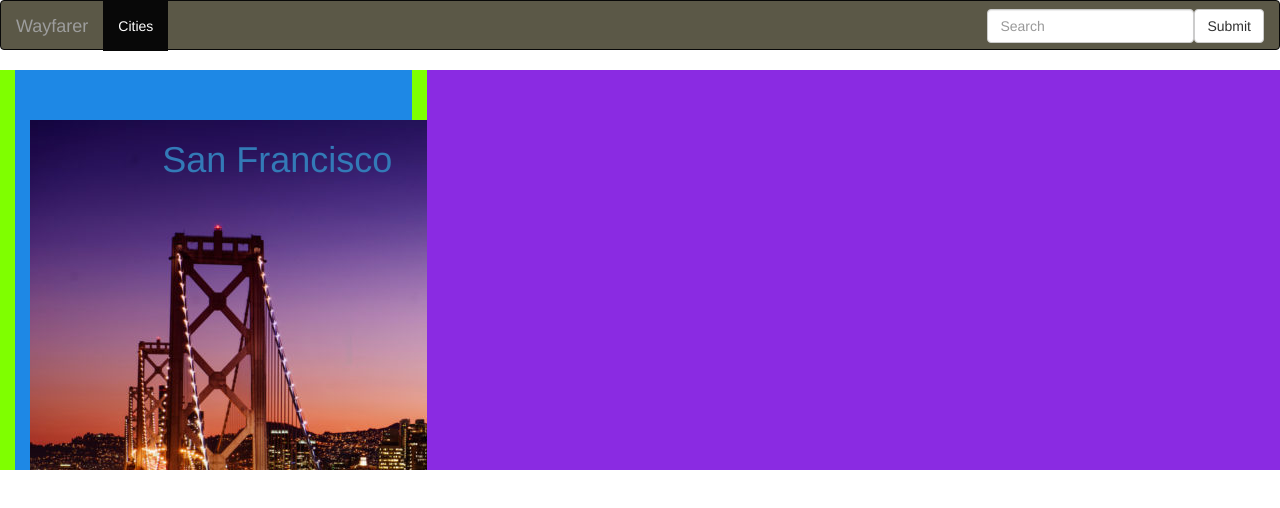
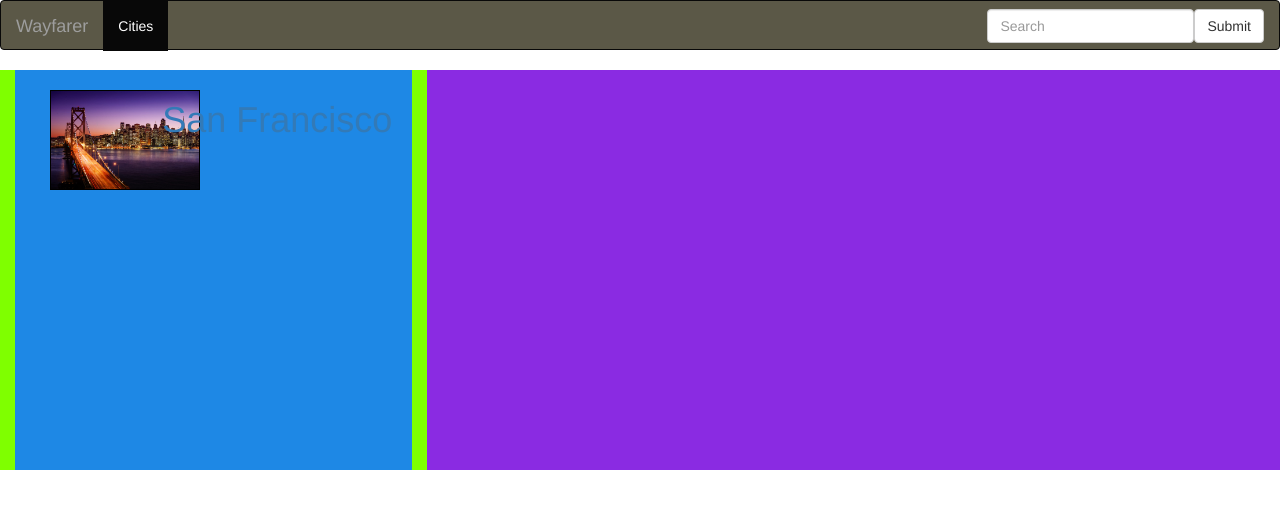
Before and after one commit to sahmed7/Wayfarer, an Angular app: page /cities in a window 1280 px wide. Shown: the top 508 px of the page. Built offline with nearby package versions, Linux system fonts and the light colour scheme.

Commit message:
updated cities component img block

```diff
--- a/src/app/cities/cities.component.css
+++ b/src/app/cities/cities.component.css
@@ -5,8 +5,13 @@
   top: 0; /* Stay at the top */
   left: 0;
   overflow-x: hidden; /* Disable horizontal scroll */
-
-
+}
+.city-block img {
+  display: block;
+  width: 150px;
+  height: 100px;
+  margin: 10px 0 10px 20px;
+  border: 1px solid black;
 }
 
 #right {
@@ -19,14 +24,13 @@
   height:400px;
 }
 
-
 #cool {
 
 }
 
 
-#section1 {padding-top:50px;height:500px;color: #fff; background-color: #1E88E5;}
-#section2 {padding-top:50px;height:500px;color: #fff; background-color: #673ab7;}
+#section1 {padding-top:10px;height:500px;color: #fff; background-color: #1E88E5;}
+#section2 {padding-top:10px;height:500px;color: #fff; background-color: #673ab7;}
 #section3 {padding-top:50px;height:500px;color: #fff; background-color: #ff9800;}
 #section41 {padding-top:50px;height:500px;color: #fff; background-color: #00bcd4;}
 #section42 {padding-top:50px;height:500px;color: #fff; background-color: #009688;}
```
